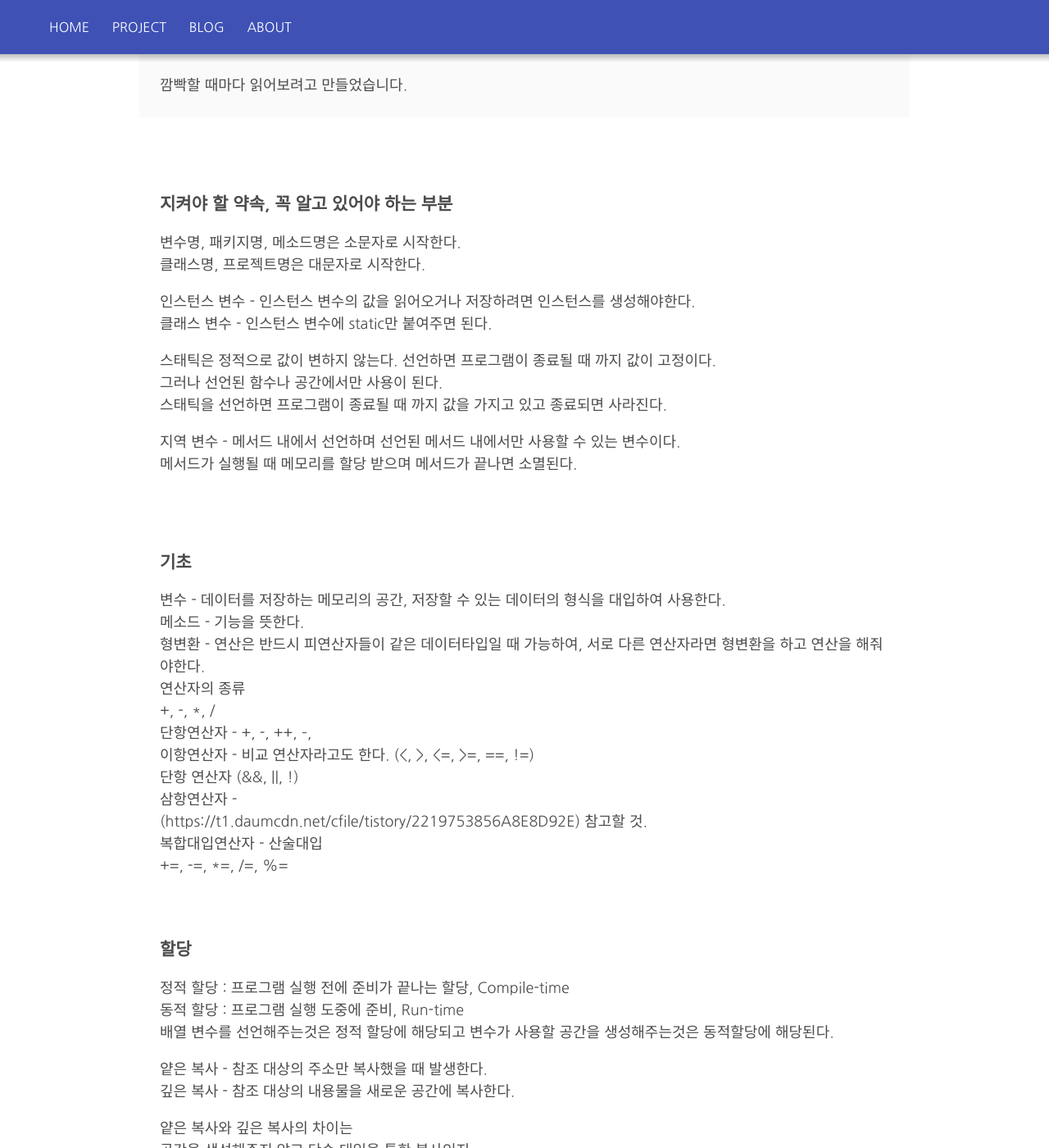
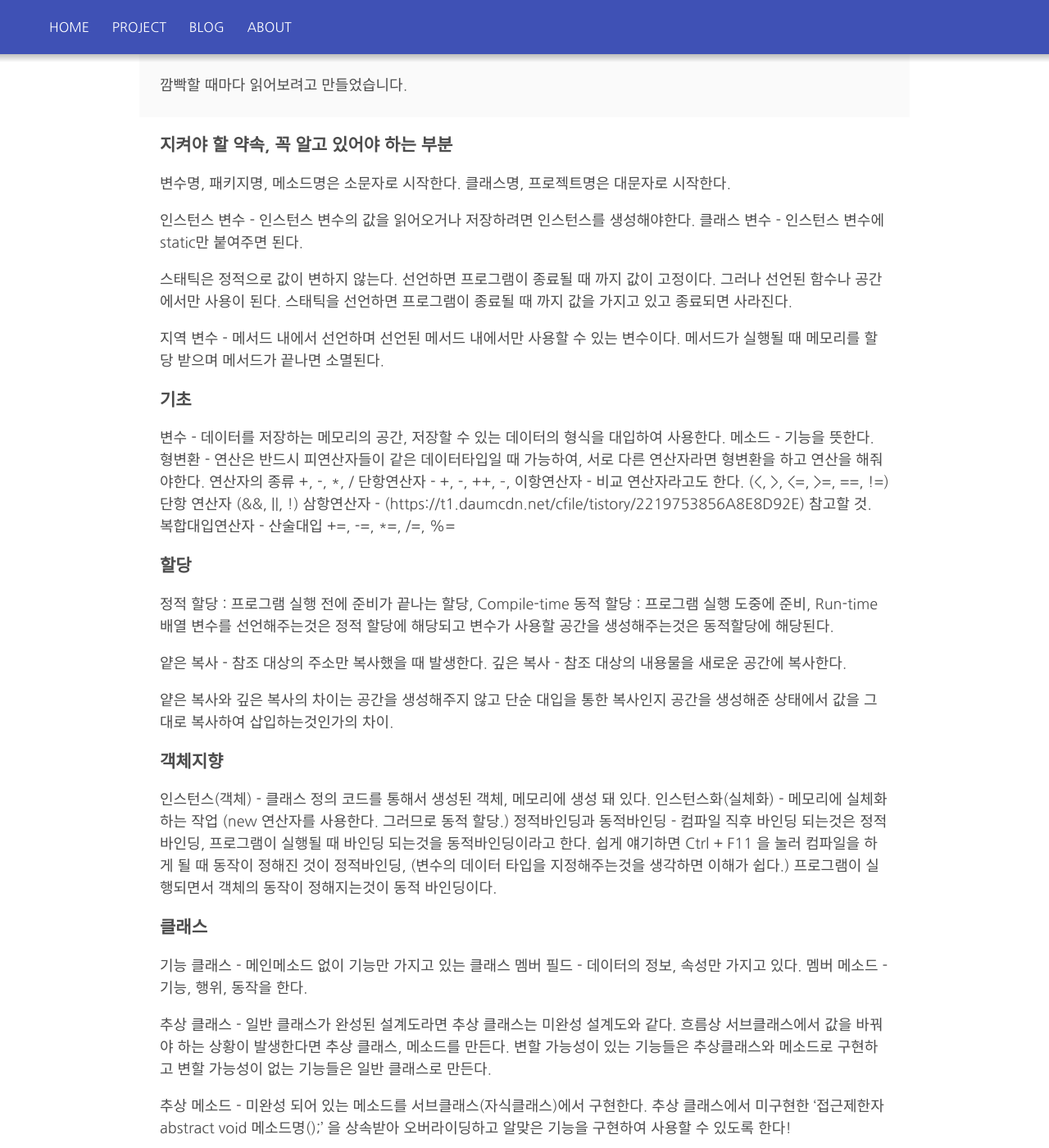
Before and after one commit to iamheonil/iamheonil.github.io, a Jekyll site: the page built from _posts/2020-02-18-Java.md, in a window 1280 px wide and 1400 px high, scrolled down 303 px. Shown: the whole window at 82% size. Built offline with Jekyll 4.4.1, drawn with Linux system fonts in a browser that asks for light colours; some of the changed text lies outside the part shown.

Commit message:
Blog Modify

````diff
--- a/_posts/2020-02-18-Java.md
+++ b/_posts/2020-02-18-Java.md
@@ -6,99 +6,113 @@ date: 2020-02-18
 author: Kim Heonil
 tags: Java
 ---
+
 <p></p>
-> 깜빡할 때마다 읽어보려고 만들었습니다. <br>
-<p></p><br>
-<br>
+
+> 깜빡할 때마다 읽어보려고 만들었습니다.
+
+<p></p>
+
+
 
 ### 지켜야 할 약속, 꼭 알고 있어야 하는 부분
-변수명, 패키지명, 메소드명은 소문자로 시작한다.<br>
-클래스명, 프로젝트명은 대문자로 시작한다.<br>
 
-인스턴스 변수 - 인스턴스 변수의 값을 읽어오거나 저장하려면 인스턴스를 생성해야한다. <br>
+변수명, 패키지명, 메소드명은 소문자로 시작한다.
+클래스명, 프로젝트명은 대문자로 시작한다.
+
+인스턴스 변수 - 인스턴스 변수의 값을 읽어오거나 저장하려면 인스턴스를 생성해야한다.
 클래스 변수 - 인스턴스 변수에 static만 붙여주면 된다.
 
-스태틱은 정적으로 값이 변하지 않는다. 선언하면 프로그램이 종료될 때 까지 값이 고정이다. <br>
-그러나 선언된 함수나 공간에서만 사용이 된다. <br>
-스태틱을 선언하면 프로그램이 종료될 때 까지 값을 가지고 있고 종료되면 사라진다. <br>
+스태틱은 정적으로 값이 변하지 않는다. 선언하면 프로그램이 종료될 때 까지 값이 고정이다.
+그러나 선언된 함수나 공간에서만 사용이 된다.
+스태틱을 선언하면 프로그램이 종료될 때 까지 값을 가지고 있고 종료되면 사라진다.
 
-지역 변수 - 메서드 내에서 선언하며 선언된 메서드 내에서만 사용할 수 있는 변수이다.<br>
-메서드가 실행될 때 메모리를 할당 받으며 메서드가 끝나면 소멸된다.<br>
+지역 변수 - 메서드 내에서 선언하며 선언된 메서드 내에서만 사용할 수 있는 변수이다.
+메서드가 실행될 때 메모리를 할당 받으며 메서드가 끝나면 소멸된다.
 
-<br><br>
-### 기초 <br>
-변수 - 데이터를 저장하는 메모리의 공간, 저장할 수 있는 데이터의 형식을 대입하여 사용한다. <br>
-메소드 - 기능을 뜻한다. <br>
-형변환 - 연산은 반드시 피연산자들이 같은 데이터타입일 때 가능하여, 서로 다른 연산자라면 형변환을 하고 연산을 해줘야한다. <br>
-연산자의 종류 <br>
-+, -, *, / <br>
-단항연산자 - +, -, ++, --, <br>
-이항연산자 - 비교 연산자라고도 한다. (<, >, <=, >=, ==, !=) <br>
-            단항 연산자 (&&, ||, !) <br>
-삼항연산자 - <br>
-(https://t1.daumcdn.net/cfile/tistory/2219753856A8E8D92E) 참고할 것. <br>
-복합대입연산자 - 산술대입 <br>
-+=, -=, *=, /=, %= <br>
-<br><br>
 
-### 할당 <br>
-정적 할당 : 프로그램 실행 전에 준비가 끝나는 할당, Compile-time <br>
-동적 할당 : 프로그램 실행 도중에 준비, Run-time <br>
-배열 변수를 선언해주는것은 정적 할당에 해당되고 변수가 사용할 공간을 생성해주는것은 동적할당에 해당된다. <br>
 
-얕은 복사 - 참조 대상의 주소만 복사했을 때 발생한다. <br>
-깊은 복사 - 참조 대상의 내용물을 새로운 공간에 복사한다. <br>
+### 기초
 
-얕은 복사와 깊은 복사의 차이는 <br>
-공간을 생성해주지 않고 단순 대입을 통한 복사인지 <br>
-공간을 생성해준 상태에서 값을 그대로 복사하여 삽입하는것인가의 차이. <br>
-<br><br>
+변수 - 데이터를 저장하는 메모리의 공간, 저장할 수 있는 데이터의 형식을 대입하여 사용한다.
+메소드 - 기능을 뜻한다.
+형변환 - 연산은 반드시 피연산자들이 같은 데이터타입일 때 가능하여, 서로 다른 연산자라면 형변환을 하고 연산을 해줘야한다.
+연산자의 종류
++, -, *, /
+단항연산자 - +, -, ++, --,
+이항연산자 - 비교 연산자라고도 한다. (<, >, <=, >=, ==, !=)
+            단항 연산자 (&&, ||, !)
+삼항연산자 -
+(https://t1.daumcdn.net/cfile/tistory/2219753856A8E8D92E) 참고할 것.
+복합대입연산자 - 산술대입
++=, -=, *=, /=, %=
 
-### 객체지향 <br>
-인스턴스(객체) - 클래스 정의 코드를 통해서 생성된 객체, 메모리에 생성 돼 있다. <br>
-인스턴스화(실체화) - 메모리에 실체화 하는 작업 (new 연산자를 사용한다. 그러므로 동적 할당.) <br>
-정적바인딩과 동적바인딩 - 컴파일 직후 바인딩 되는것은 정적 바인딩, 프로그램이 실행될 때 바인딩 되는것을 동적바인딩이라고 한다.<br>
-쉽게 얘기하면 Ctrl + F11 을 눌러 컴파일을 하게 될 때 동작이 정해진 것이 정적바인딩, <br>
-(변수의 데이터 타입을 지정해주는것을 생각하면 이해가 쉽다.)<br>
-프로그램이 실행되면서 객체의 동작이 정해지는것이 동적 바인딩이다.<br>
 
-<br><br>
-### 클래스 <br>
-기능 클래스 - 메인메소드 없이 기능만 가지고 있는 클래스 <br>
-멤버 필드 - 데이터의 정보, 속성만 가지고 있다. <br>
-멤버 메소드 - 기능, 행위, 동작을 한다. <br>
-<br>
-추상 클래스 - 일반 클래스가 완성된 설계도라면 추상 클래스는 미완성 설계도와 같다.<br>
-흐름상 서브클래스에서 값을 바꿔야 하는 상황이 발생한다면 추상 클래스, 메소드를 만든다.<br>
-변할 가능성이 있는 기능들은 추상클래스와 메소드로 구현하고 변할 가능성이 없는 기능들은 일반 클래스로 만든다.<br>
-<br>
-추상 메소드 - 미완성 되어 있는 메소드를 서브클래스(자식클래스)에서 구현한다. <br>
-추상 클래스에서 미구현한 '접근제한자 abstract void 메소드명();' 을 상속받아 오버라이딩하고<br>
-알맞은 기능을 구현하여 사용할 수 있도록 한다!<br>
-<br><br>
+### 할당
 
-### 메소드와 함수 <br>
-메소드(Method), 함수 (Function) <br>
-클래스이 기능 또는 동작 또는 행위 등을 정의하는 코드 <br>
-객체 변수를 통해 호출하여 사용한다. <br>
-객체들 간의 데이터 전달(주고 받는) 수단으로 사용한다. <br>
-<br>
+정적 할당 : 프로그램 실행 전에 준비가 끝나는 할당, Compile-time
+동적 할당 : 프로그램 실행 도중에 준비, Run-time
+배열 변수를 선언해주는것은 정적 할당에 해당되고 변수가 사용할 공간을 생성해주는것은 동적할당에 해당된다.
+
+얕은 복사 - 참조 대상의 주소만 복사했을 때 발생한다.
+깊은 복사 - 참조 대상의 내용물을 새로운 공간에 복사한다.
+
+얕은 복사와 깊은 복사의 차이는
+공간을 생성해주지 않고 단순 대입을 통한 복사인지
+공간을 생성해준 상태에서 값을 그대로 복사하여 삽입하는것인가의 차이.
+
+
+### 객체지향
+
+인스턴스(객체) - 클래스 정의 코드를 통해서 생성된 객체, 메모리에 생성 돼 있다.
+인스턴스화(실체화) - 메모리에 실체화 하는 작업 (new 연산자를 사용한다. 그러므로 동적 할당.)
+정적바인딩과 동적바인딩 - 컴파일 직후 바인딩 되는것은 정적 바인딩, 프로그램이 실행될 때 바인딩 되는것을 동적바인딩이라고 한다.
+쉽게 얘기하면 Ctrl + F11 을 눌러 컴파일을 하게 될 때 동작이 정해진 것이 정적바인딩,
+(변수의 데이터 타입을 지정해주는것을 생각하면 이해가 쉽다.)
+프로그램이 실행되면서 객체의 동작이 정해지는것이 동적 바인딩이다.
+
+
+
+### 클래스
+
+기능 클래스 - 메인메소드 없이 기능만 가지고 있는 클래스
+멤버 필드 - 데이터의 정보, 속성만 가지고 있다.
+멤버 메소드 - 기능, 행위, 동작을 한다.
+
+추상 클래스 - 일반 클래스가 완성된 설계도라면 추상 클래스는 미완성 설계도와 같다.
+흐름상 서브클래스에서 값을 바꿔야 하는 상황이 발생한다면 추상 클래스, 메소드를 만든다.
+변할 가능성이 있는 기능들은 추상클래스와 메소드로 구현하고 변할 가능성이 없는 기능들은 일반 클래스로 만든다.
+
+추상 메소드 - 미완성 되어 있는 메소드를 서브클래스(자식클래스)에서 구현한다.
+추상 클래스에서 미구현한 '접근제한자 abstract void 메소드명();' 을 상속받아 오버라이딩하고
+알맞은 기능을 구현하여 사용할 수 있도록 한다!
+
+
+### 메소드와 함수
+
+메소드(Method), 함수 (Function)
+클래스이 기능 또는 동작 또는 행위 등을 정의하는 코드
+객체 변수를 통해 호출하여 사용한다.
+객체들 간의 데이터 전달(주고 받는) 수단으로 사용한다.
+
 
 메소드의 기본형태 작성
- 1. 메소드 이름 작명, 만들고자 하는 기능을 대표하는 이름으로 적절히 작명한다.
- 2. 매개변수를 작성한다. ( )의 안을 채우는 작업 -> 기능을 수행하는데 필요한 입력 값을 저장하는 변수.
- 3. 실행코드를 작성한다. { }의 안을 채우는 작업 -> 메소드가 수행할 기능을 작성, 구현한다.
- 4. 리턴코드를 작성한다. 실행코드 작성 후 실행코드의 처리를 어떻게 할 것인지 정한다.
- 5. 리턴코드의 데이터타입을 작성한다. return 코드 값의 데이터 타입을 명시한다.
 
-메소드 정의 방법 <br>
+    1. 메소드 이름 작명, 만들고자 하는 기능을 대표하는 이름으로 적절히 작명한다.
+    2. 매개변수를 작성한다. ( )의 안을 채우는 작업 -> 기능을 수행하는데 필요한 입력 값을 저장하는 변수.
+    3. 실행코드를 작성한다. { }의 안을 채우는 작업 -> 메소드가 수행할 기능을 작성, 구현한다.
+    4. 리턴코드를 작성한다. 실행코드 작성 후 실행코드의 처리를 어떻게 할 것인지 정한다.
+    5. 리턴코드의 데이터타입을 작성한다. return 코드 값의 데이터 타입을 명시한다.
 
-접근제한자 리턴타입 메소드의 이름 (매개변수) { <br>
- 			실행코드 <br>
- } <br>
-<br>
+메소드 정의 방법
+
+접근제한자 리턴타입 메소드의 이름 (매개변수) {
+ 			실행코드
+ }
+
 
 ex)
+
 ```java
 public int add (int num1, int num2) {
  		// 실행코드
@@ -108,37 +122,46 @@ public int add (int num1, int num2) {
         // 실행결과 num1 + num2 가 리턴.
  }
 ```
-<br>
 
-return 데이터가 없으면 return 타입은 void로 작성한다. <br>
-void - 텅 빈, 공허한 <br>
 
-매개변수가 없다면 괄호 ( ) 안을 비어둔다. <br>
 
-<br><br>
-### 큰 제목 <br>
+return 데이터가 없으면 return 타입은 void로 작성한다.
+void - 텅 빈, 공허한
 
-<br><br>
-### 큰 제목 <br>
+매개변수가 없다면 괄호 ( ) 안을 비어둔다.
 
-<br><br>
-### 큰 제목 <br>
 
-<br><br>
-### 큰 제목 <br>
 
-<br><br>
-### 큰 제목 <br>
+### 큰 제목
 
-<br><br>
-### 큰 제목 <br>
 
-<br><br>
-### 큰 제목 <br>
 
-<br><br>
-### 큰 제목 <br>
+### 큰 제목
 
-<br><br>
+
+
+### 큰 제목
+
+
+
+### 큰 제목
+
+
+
+### 큰 제목
+
+
+
+### 큰 제목
+
+
+
+### 큰 제목
+
+
+
+### 큰 제목
+
+
 kh20200210
 19
````
